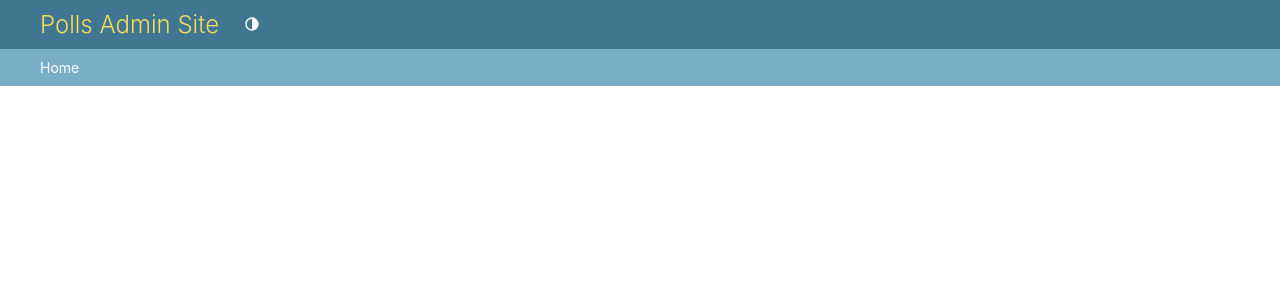
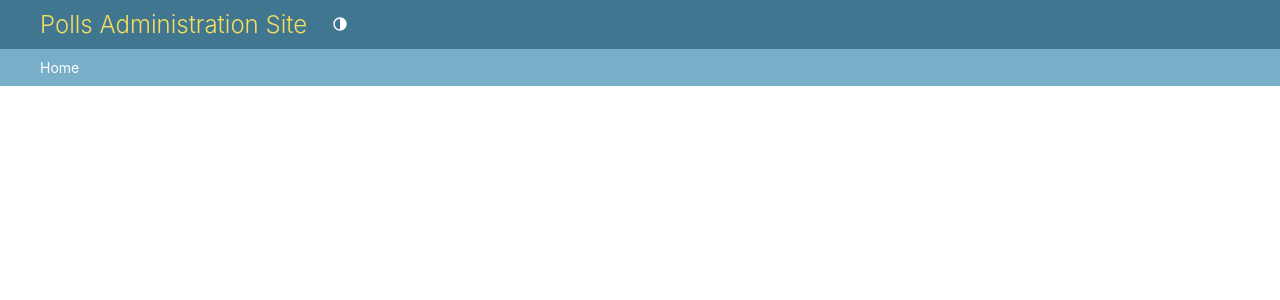
Before and after one commit to NigelLu/swe1-app, a Django app: template templates/admin/base_site.html in a window 1280 px wide. Shown: the top 300 px of the page. Run offline with Django 4.2, Linux system fonts and the light colour scheme; the template is opened without the code that fills it, so the values that code supplies are empty.

Commit message:
change: changed admin site title

```diff
--- a/templates/admin/base_site.html
+++ b/templates/admin/base_site.html
@@ -3,7 +3,7 @@
 {% block title %}{% if subtitle %}{{ subtitle }} | {% endif %}{{ title }} | {{ site_title|default:_('Django site admin') }}{% endblock %}
 
 {% block branding %}
-<h1 id="site-name"><a href="{% url 'admin:index' %}">Polls Admin Site</a></h1>
+<h1 id="site-name"><a href="{% url 'admin:index' %}">Polls Administration Site</a></h1>
 {% if user.is_anonymous %}
   {% include "admin/color_theme_toggle.html" %}
 {% endif %}
```
